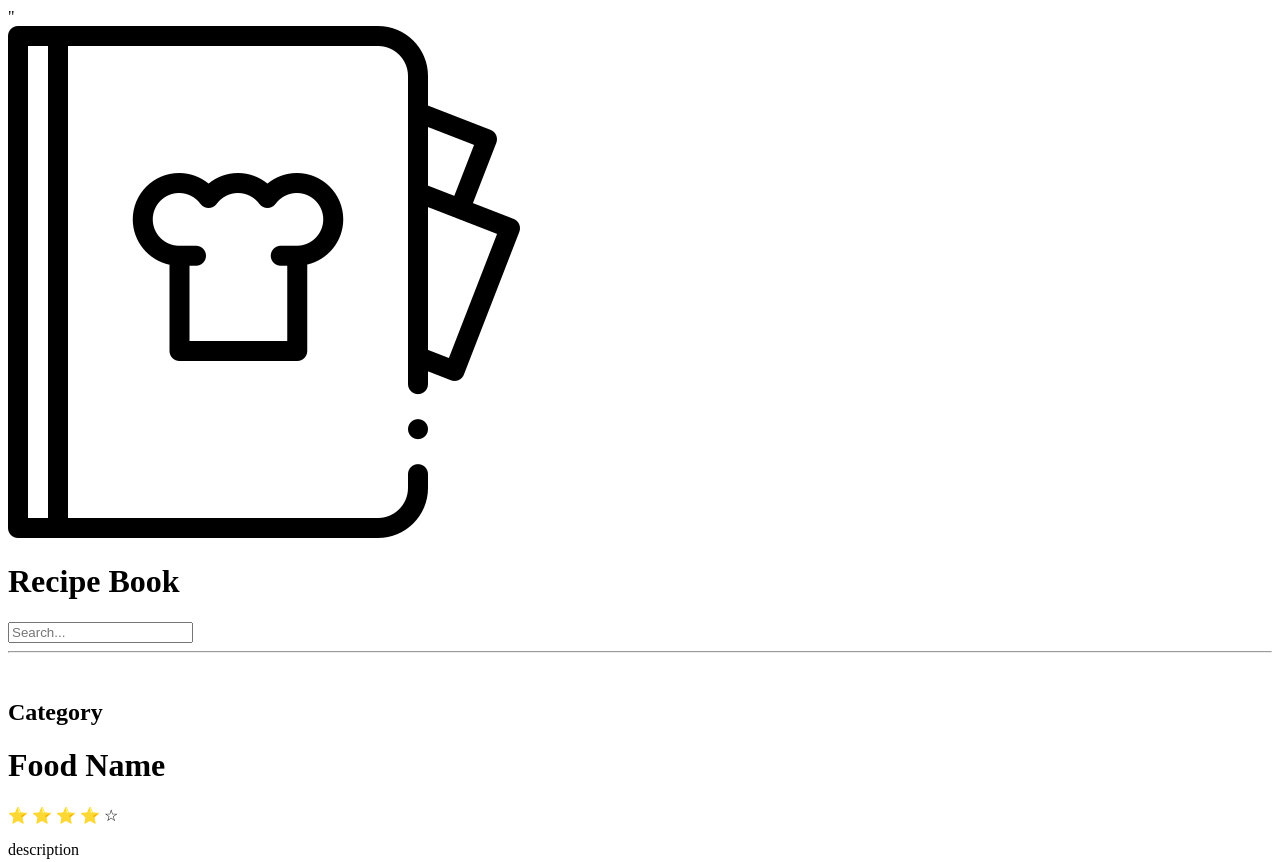
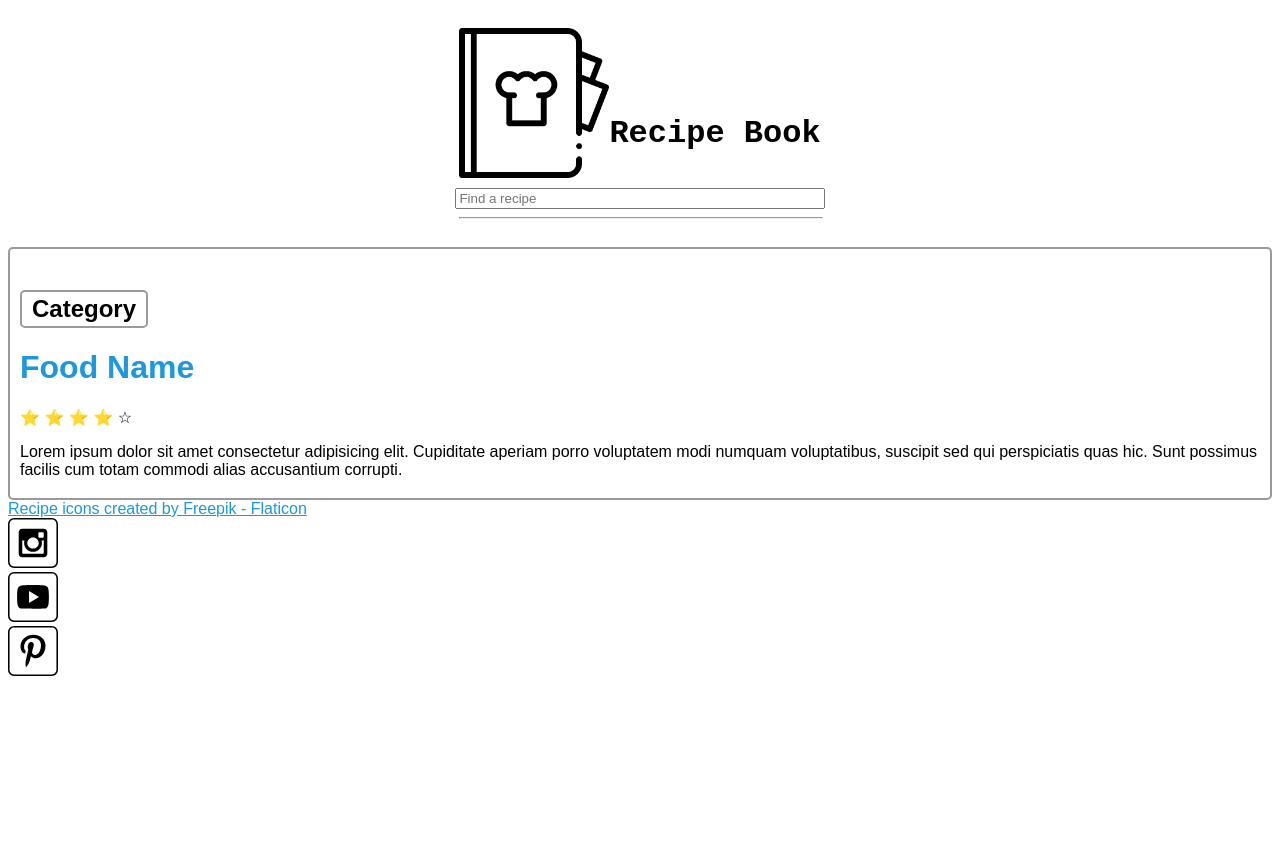
Before and after one commit to WillTorman/wdd131, a plain HTML site: page recipes/index.html in a window 1280 px wide. Shown: the top 862 px of the page. After the commit the page ends 800 px from the top, so only its background shows below. Drawn offline with Linux system fonts and the light colour scheme.

Commit message:
designing

```diff
--- a/recipes/index.html
+++ b/recipes/index.html
@@ -9,20 +9,22 @@
     <title>Recipe Book</title>
     <meta name="author" content="William Torman">
     <meta name="description" content="A recipe book">
-    <link href="recipes.css" rel="stylesheet" type="css">
+    <link href="recipes.css" rel="stylesheet">
     <script defer src="main.js"></script>
-    <link rel="icon" type="image/x-icon" href="images/recipe-book.png">"
+    <link rel="icon" type="image/x-icon" href="images/recipe-book.png">
 </head>
 
 <body>
     <header>
-        <img src="images/recipe-book.png" alt="Logo">
-        <h1>Recipe Book</h1>
-        <input type="text" placeholder="Search...">
+        <div class="branding">
+            <img src="images/recipe-book.png" alt="Logo">
+            <h1>Recipe Book</h1>
+        </div>
+        <input type="text" placeholder="Find a recipe">
         <hr>
     </header>
     <main>
-        <div recipe>
+        <div class="recipe">
             <img>
             <h2>Category</h2>
             <h1>Food Name</h1>
@@ -33,7 +35,9 @@
                 <span aria-hidden="true" class="icon-star-empty">⭐</span>
                 <span aria-hidden="true" class="icon-star-empty">☆</span>
             </span>
-            <p>description</p>
+            <p>Lorem ipsum dolor sit amet consectetur adipisicing elit. Cupiditate aperiam porro voluptatem modi numquam
+                voluptatibus, suscipit sed qui perspiciatis quas hic. Sunt possimus facilis cum totam commodi alias
+                accusantium corrupti.</p>
         </div>
     </main>
     <footer>
--- a/recipes/recipes.css
+++ b/recipes/recipes.css
@@ -1,5 +1,92 @@
+@import url('https://fonts.googleapis.com/css2?family=Amatic+SC:wght@400;700&display=swap');
+
+:root {
+    font-family: Arial, "Helvetica Neue", Helvetica, sans-serif, 'Courier New', Courier, monospace;
+    --primary-color: #1B98E0;
+    --secondary-color: #59c3c3;
+    --text-dark: #333;
+    --text-light: #ebebeb;
+    --primary-font: Arial, Helvetica, sans-serif;
+    --secondary-font: "Amatic SC";
+}
+
+/* Header */
+header {
+    font-family: 'Courier New', Courier, monospace;
+    display: grid;
+    grid-template-rows: auto auto auto;
+    justify-content: center;
+    align-content: center;
+    padding: 20px;
+}
+
+.branding {
+    display: flex;
+    align-items: center;
+    justify-content: center;
+    gap: 0;
+    grid-row: 1 / 2;
+}
+
+header img {
+    max-width: 150px;
+    justify-self: center;
+    grid-row: 1/2;
+}
+
+header h1 {
+    justify-self: center;
+    grid-row: 1/2;
+    padding-top: 60px;
+}
+
+input {
+    grid-row: 2/3;
+    margin-top: 10px;
+    width: 100%;
+    justify-self: center;
+}
+
+hr {
+    grid-row: 3/4;
+    width: 100%;
+}
+
+/* Main */
+.recipe h1 {
+    color: var(--primary-color);
+}
+
+.recipe h2 {
+    border: 2px solid #3333337e;
+    border-radius: 5px;
+    max-width: max-content;
+    padding: 3px 10px;
+}
+
+.recipe {
+    border: 2px solid #3333337e;
+    border-radius: 5px;
+    max-width: max-content;
+    padding: 3px 10px;
+}
+
+/* Footer */
 .attribution {
     font-size: 0.06em;
+}
+
+img {
+    max-width: 100%;
+}
+
+.social {
+    max-width: 50px;
+}
+
+.attribution a {
+    font-size: 1rem;
+    color: var(--primary-color)
 }
 
 /* @media screen and (min-width: 550px) {
```
